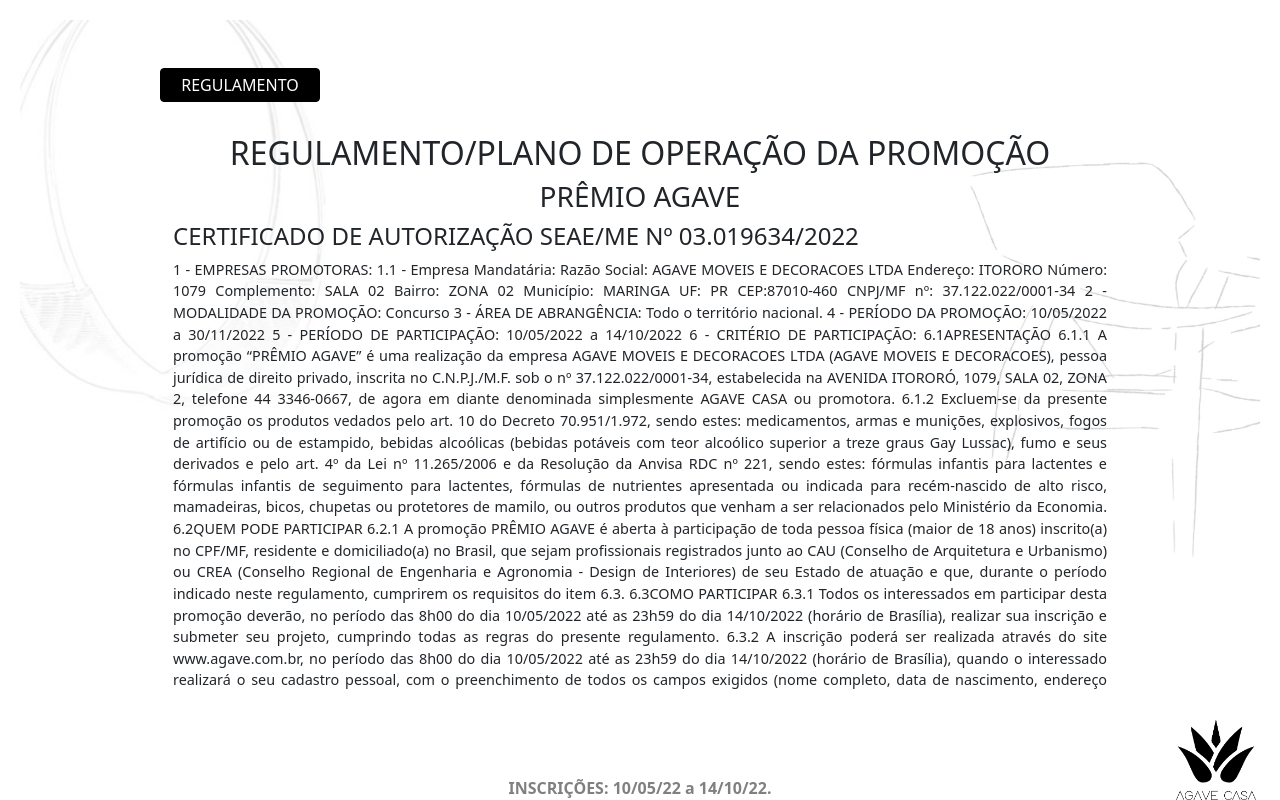
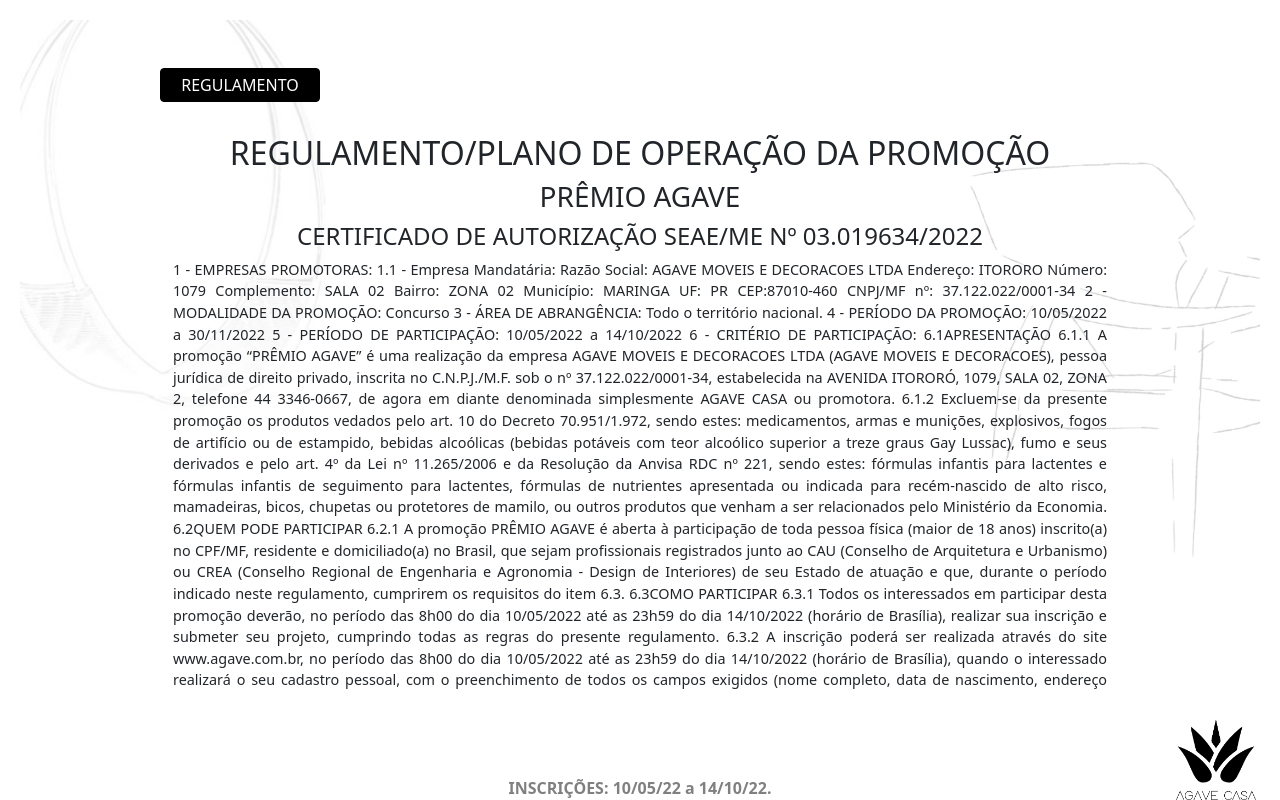
Before and after one commit to imbianchi/agave-react, a React (Create React App) app: page /premioagave/rule in a window 1280 px wide. Built offline with nearby package versions, Linux system fonts and the light colour scheme.

Commit message:
:speech_balloon: Change rule title align

```diff
--- a/src/pages/Rule/index.jsx
+++ b/src/pages/Rule/index.jsx
@@ -9,7 +9,7 @@ const Rule = () => {
       <p className='text'>
         <h2 className="text-center">REGULAMENTO/PLANO DE OPERAÇÃO DA PROMOÇÃO</h2>
         <h3 className="text-center">PRÊMIO AGAVE</h3>
-        <h4>CERTIFICADO DE AUTORIZAÇÃO SEAE/ME Nº 03.019634/2022</h4>
+        <h4 className="text-center">CERTIFICADO DE AUTORIZAÇÃO SEAE/ME Nº 03.019634/2022</h4>
 
         <p>
         1 - EMPRESAS PROMOTORAS:
```
